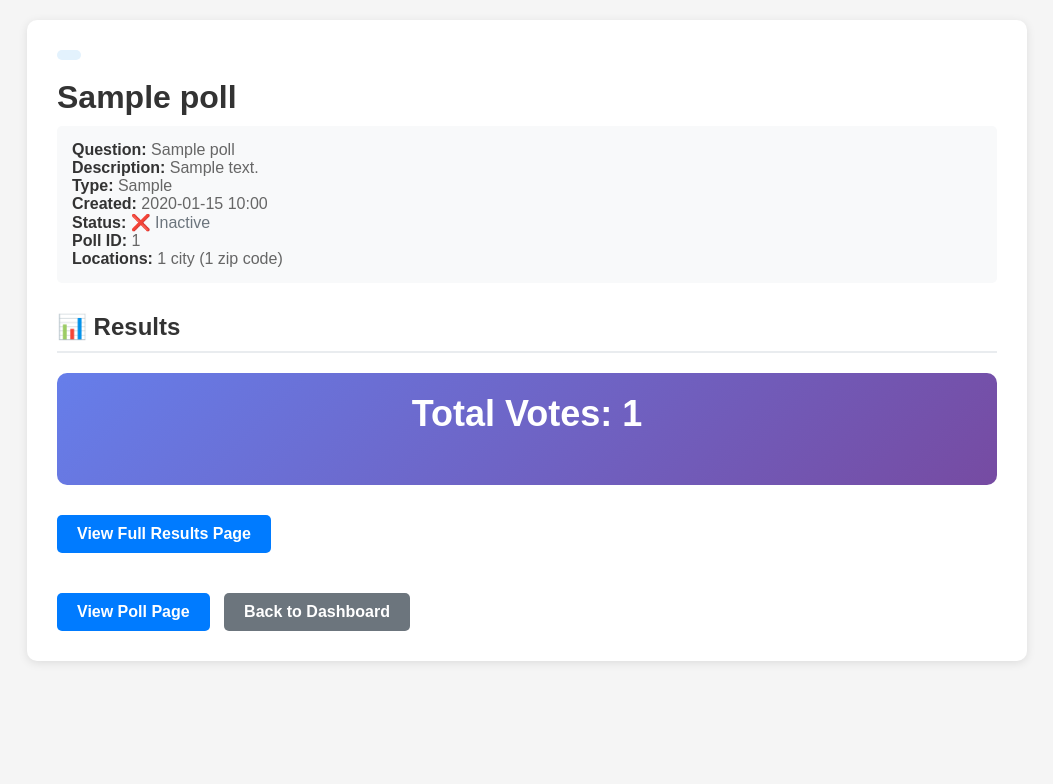
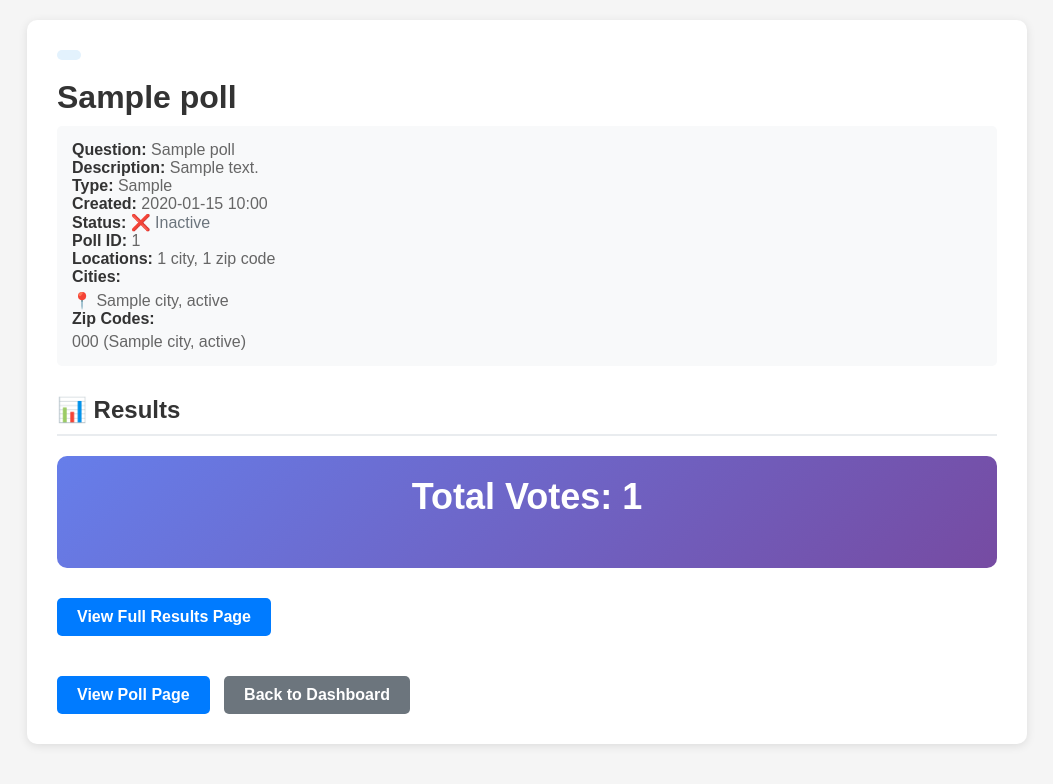
Before and after one commit to jiyang-li1/Micro-polling-capstone-project, a Flask app: template project/templates/admin/poll_detail_v2.html in a window 1280 px wide. Shown: the top 784 px of the page, without its empty margins (113-1166 px from the left). Run offline with Flask 3, Linux system fonts and the light colour scheme; the template is opened without the code that fills it: most values are stand-ins (such as "Sample title", 1, 10 or a date in 2020).

Commit message:
Update poll_detail_v2.html

```diff
--- a/project/templates/admin/poll_detail_v2.html
+++ b/project/templates/admin/poll_detail_v2.html
@@ -114,24 +114,79 @@
         <h1>{{ poll.title }}</h1>
 
  <div class="meta">
-            <strong>Question:</strong> {{ poll.question }}<br>
+            <div class="meta-row">
+                <strong>Question:</strong> {{ poll.question }}
+            </div>
+
             {% if poll.description %}
-            <strong>Description:</strong> {{ poll.description }}<br>
+            <div class="meta-row">
+                <strong>Description:</strong> {{ poll.description }}
+            </div>
             {% endif %}
-            <strong>Type:</strong> {{ poll.poll_type.replace('_', ' ').title() }}<br>
-            <strong>Created:</strong> {{ poll.created_at.strftime('%Y-%m-%d %H:%M') }}<br>
+
+            <div class="meta-row">
+                <strong>Type:</strong> {{ poll.poll_type.replace('_', ' ').title() }}
+            </div>
+
+            <div class="meta-row">
+                <strong>Created:</strong> {{ poll.created_at.strftime('%Y-%m-%d %H:%M') }}
+            </div>
+
+            <div class="meta-row">
                 <strong>Status:</strong>
                 {% if poll.is_active == 1 %}
                 <span style="color: #28a745;">✅ Active</span>
                 {% else %}
                 <span style="color: #6c757d;">❌ Inactive</span>
-            {% endif %}<br>
-            <strong>Poll ID:</strong> {{ poll.id }}<br>
+                {% endif %}
+            </div>
+
+            <div class="meta-row">
+                <strong>Poll ID:</strong> {{ poll.id }}
+            </div>
+
+            <!-- 🔴 使用预加载的数据 -->
+            <div class="meta-row">
                 <strong>Locations:</strong>
-            {% set cities = poll.get_cities() %}
                 {% if cities %}
-                {{ cities|length }} cit{% if cities|length != 1 %}ies{% else %}y{% endif %}
-                ({{ poll.zipcodes|length }} zip code{% if poll.zipcodes|length != 1 %}s{% endif %})
+                    {{ cities|length }} cit{% if cities|length != 1 %}ies{% else %}y{% endif %},
+                    {{ zipcodes_list|length }} zip code{% if zipcodes_list|length != 1 %}s{% endif %}
+                {% else %}
+                    No locations
+                {% endif %}
+            </div>
+
+            <!-- 🔴 显示城市列表 -->
+            {% if cities and cities|length > 0 %}
+            <div class="meta-row">
+                <strong>Cities:</strong>
+                <div style="margin-top: 5px;">
+                    {% for city in cities %}
+                    <span class="zipcode-tag">
+                        📍 {{ city.city }}, {{ city.state }}
+                    </span>
+                    {% endfor %}
+                </div>
+            </div>
+            {% endif %}
+
+            <!-- 🔴 显示邮编详情 -->
+            {% if zipcodes_list and zipcodes_list|length > 0 %}
+            <div class="meta-row">
+                <strong>Zip Codes:</strong>
+                <div style="margin-top: 5px;">
+                    {% for zip_code, city, state in zipcodes_list[:10] %}
+                    <span class="zipcode-tag">
+                        {{ zip_code }} ({{ city }}, {{ state }})
+                    </span>
+                    {% endfor %}
+                    {% if zipcodes_list|length > 10 %}
+                    <span style="color: #666; font-size: 13px; margin-left: 5px;">
+                        +{{ zipcodes_list|length - 10 }} more
+                    </span>
+                    {% endif %}
+                </div>
+            </div>
             {% endif %}
         </div>
 
```
Lines whose indentation alone changed are shown as unchanged.
